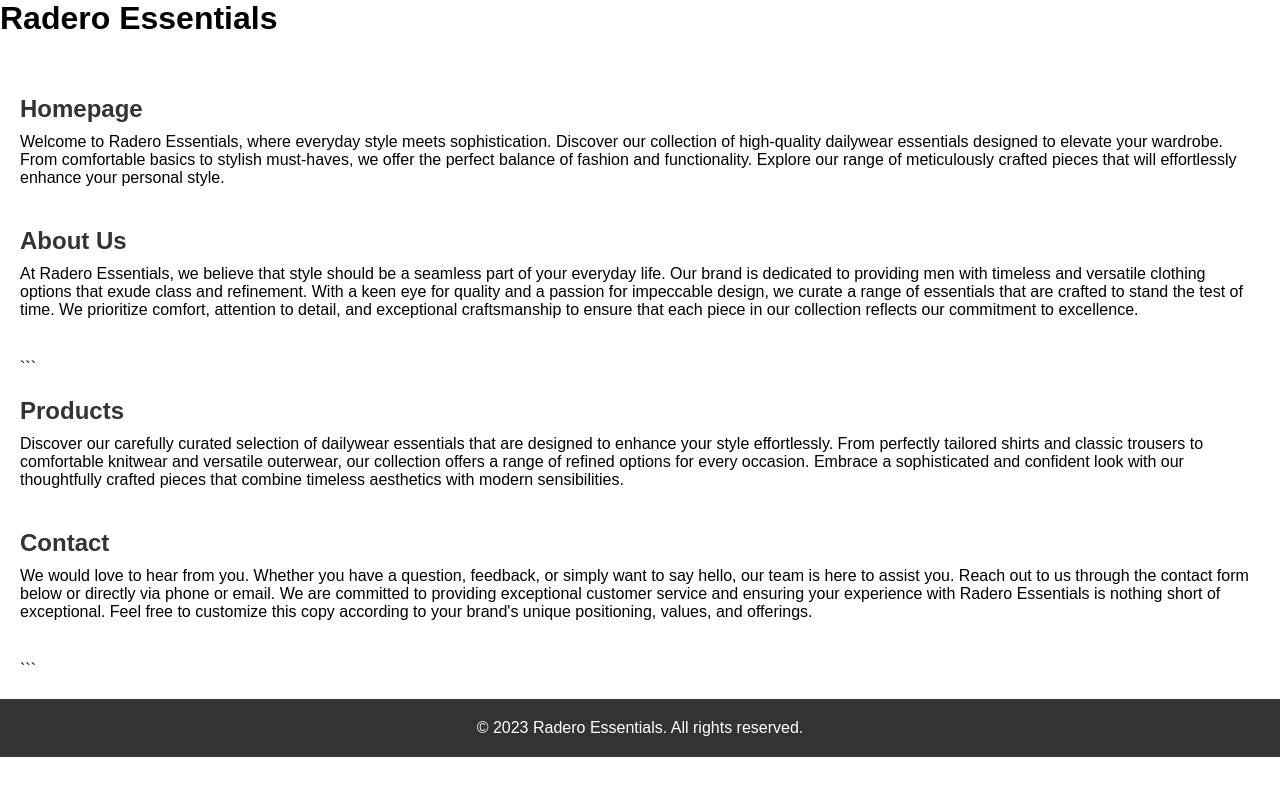
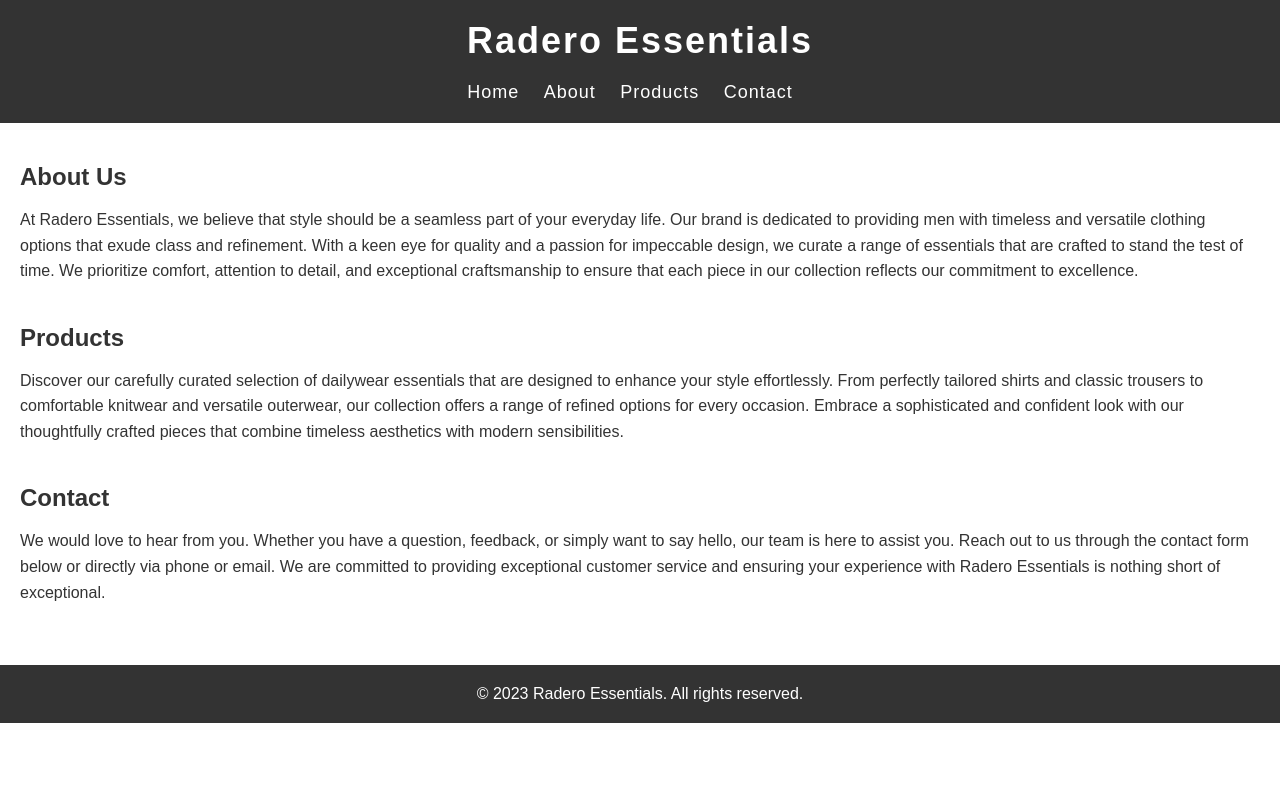
Before and after one commit to raderoessentials/raderoessentials.github.io, a plain HTML site: page index.html in a window 1280 px wide. Drawn offline with Linux system fonts and the light colour scheme.

Commit message:
Update index.html

````diff
--- a/index.html
+++ b/index.html
@@ -8,24 +8,34 @@
       font-family: Arial, sans-serif;
       margin: 0;
       padding: 0;
+      color: #333;
+      background-color: #fff;
     }
 
-```
     /* Header Styling */
     header {
       background-color: #333;
       color: #fff;
       padding: 20px;
+      text-align: center;
     }
 
     h1 {
       margin: 0;
+      font-size: 36px;
+      letter-spacing: 2px;
+    }
+
+    nav {
+      margin-top: 20px;
     }
 
     nav a {
       color: #fff;
       text-decoration: none;
       margin-right: 20px;
+      font-size: 18px;
+      letter-spacing: 1px;
     }
 
     /* Main Content Styling */
@@ -43,6 +53,10 @@
       margin-bottom: 10px;
     }
 
+    p {
+      line-height: 1.6;
+    }
+
     /* Footer Styling */
     footer {
       background-color: #333;
@@ -50,12 +64,6 @@
       padding: 20px;
       text-align: center;
     }
-
-/* Add additional CSS styling specific to your brand's classy look */
-/* For example, you can use elegant fonts, subtle gradients, and minimalistic design elements */
-
-```
-
   </style>
 </head>
 <body>
@@ -71,37 +79,25 @@
   </header>
 
   <main>
-
-
     <section>
-<h2>Homepage</h2>
-Welcome to Radero Essentials, where everyday style meets sophistication. Discover our collection of high-quality dailywear essentials designed to elevate your wardrobe. From comfortable basics to stylish must-haves, we offer the perfect balance of fashion and functionality. Explore our range of meticulously crafted pieces that will effortlessly enhance your personal style.
+      <h2>About Us</h2>
+      <p>At Radero Essentials, we believe that style should be a seamless part of your everyday life. Our brand is dedicated to providing men with timeless and versatile clothing options that exude class and refinement. With a keen eye for quality and a passion for impeccable design, we curate a range of essentials that are crafted to stand the test of time. We prioritize comfort, attention to detail, and exceptional craftsmanship to ensure that each piece in our collection reflects our commitment to excellence.</p>
     </section>
 
     <section>
-<h2>About Us</h2>
-At Radero Essentials, we believe that style should be a seamless part of your everyday life. Our brand is dedicated to providing men with timeless and versatile clothing options that exude class and refinement. With a keen eye for quality and a passion for impeccable design, we curate a range of essentials that are crafted to stand the test of time. We prioritize comfort, attention to detail, and exceptional craftsmanship to ensure that each piece in our collection reflects our commitment to excellence.
-</section>
-
-```
-<section>
       <h2>Products</h2>
-  Discover our carefully curated selection of dailywear essentials that are designed to enhance your style effortlessly. From perfectly tailored shirts and classic trousers to comfortable knitwear and versatile outerwear, our collection offers a range of refined options for every occasion. Embrace a sophisticated and confident look with our thoughtfully crafted pieces that combine timeless aesthetics with modern sensibilities.
+      <p>Discover our carefully curated selection of dailywear essentials that are designed to enhance your style effortlessly. From perfectly tailored shirts and classic trousers to comfortable knitwear and versatile outerwear, our collection offers a range of refined options for every occasion. Embrace a sophisticated and confident look with our thoughtfully crafted pieces that combine timeless aesthetics with modern sensibilities.</p>
     </section>
 
     <section>
       <h2>Contact</h2>
-  We would love to hear from you. Whether you have a question, feedback, or simply want to say hello, our team is here to assist you. Reach out to us through the contact form below or directly via phone or email. We are committed to providing exceptional customer service and ensuring your experience with Radero Essentials is nothing short of exceptional.
-  Feel free to customize this copy according to your brand's unique positioning, values, and offerings.
+      <p>We would love to hear from you. Whether you have a question, feedback, or simply want to say hello, our team is here to assist you. Reach out to us through the contact form below or directly via phone or email. We are committed to providing exceptional customer service and ensuring your experience with Radero Essentials is nothing short of exceptional.</p>
     </section>
-
-```
-
   </main>
 
   <footer>
     <!-- Add your footer content here -->
-© 2023 Radero Essentials. All rights reserved.
+    &copy; 2023 Radero Essentials. All rights reserved.
   </footer>
 </body>
 </html>
````
Lines whose indentation alone changed are shown as unchanged.
